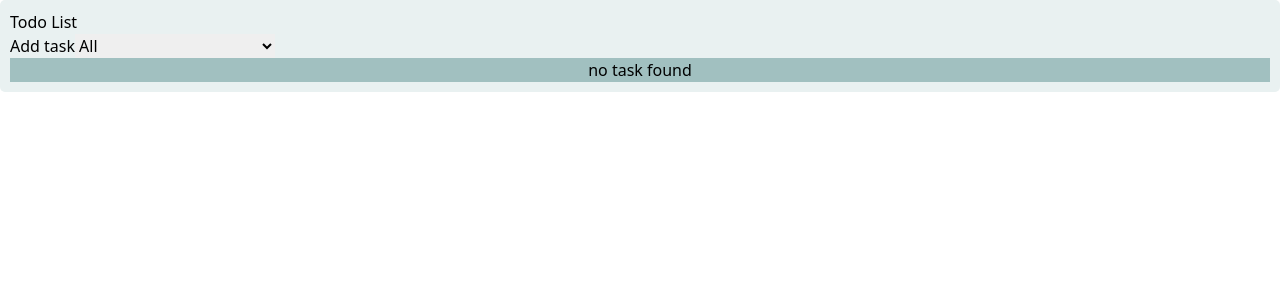
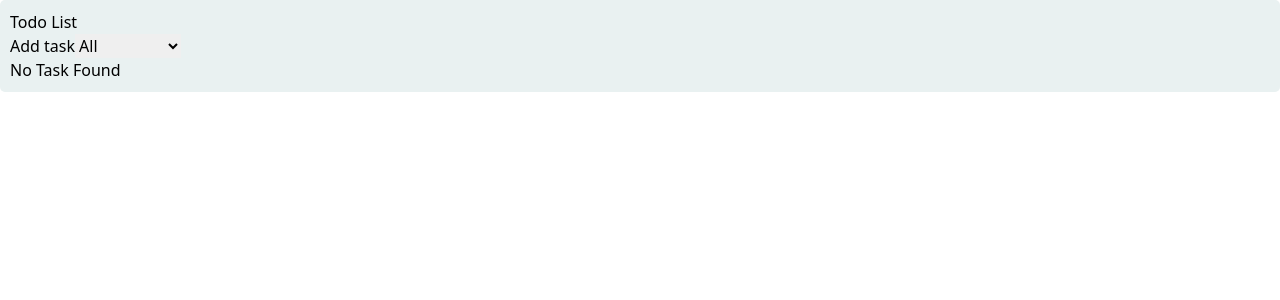
Before and after one commit to pitzee/Todo, a React (Vite) app in the folder TodoApp/: page / in a window 1280 px wide. Shown: the top 300 px of the page. Built offline with nearby package versions, Linux system fonts and the light colour scheme.

Commit message:
css updated

```diff
--- a/TodoApp/src/App.tsx
+++ b/TodoApp/src/App.tsx
@@ -42,13 +42,15 @@
 
   return (
     <>
+      {/* main div */}
       <div className="flex  items-center justify-center h-screen bg-slate-100 ">
+        {/* header div */}
         <div className="p-2 mx-6 rounded-2xl bg-blue-300">
           <div className="flex items-center justify-center font-extrabold mt-2 mb-2">
             <h1 className="text-font-bold text-black text-3xl ">Todo List</h1>
           </div>
 
-          <div className="flex flex-col ">
+          <div className="flex flex-col space-y-2  md:flex-row md:justify-between md:space-x-40">
             <AddTask addtask="Add task" onAdd={onAddTask} />
             <FilterTask
               onSelectCategory={(category) => {
--- a/TodoApp/src/components/FilterTask.tsx
+++ b/TodoApp/src/components/FilterTask.tsx
@@ -7,7 +7,7 @@
 const FilterTask = ({ onSelectCategory }: Props) => {
   return (
     <select
-      className="form-select"
+      className="rounded border-2 p-2 font-bold"
       onChange={(event) => onSelectCategory(event.target.value)}
       id="filtertask"
     >
--- a/TodoApp/src/components/Todos.tsx
+++ b/TodoApp/src/components/Todos.tsx
@@ -9,31 +9,36 @@
 
 const Todos = ({ todos, onDelte, onEditButton }: Props) => {
   return (
-    <div className="card ">
-      <div className="card-body ">
-        {todos.length === 0 && <p>no task found</p>}
+    <div className="span mt-2 mb-2 border-2 border-gray-300 rounded">
+      {todos.length === 0 && (
+        <p className="flex font-bold justify-center  bg-white h-10">
+          No Task Found
+        </p>
+      )}
 
       {todos.map((el) => (
         <div
           key={el.id}
-            className="d-flex justify-content-between align-items-center"
+          className="flex justify-between border-2 rounded p-1 bg-white"
         >
-            <p>{el.title}</p>
+          <p className="font-sans font-bold">{el.title}</p>
           <div className="ml-auto">
             <button
               onClick={() => onEditButton(el.id)}
-                className="btn btn-primary"
+              className="bg-blue-700 rounded-md p-1 hover:text-white border-2 font-bold"
             >
-                edit
+              Edit
             </button>
-              <button onClick={() => onDelte(el.id)} className="btn btn-danger">
-                del
+            <button
+              onClick={() => onDelte(el.id)}
+              className="bg-red-500 p-1 hover:text-white rounded-md border-2 font-bold"
+            >
+              Del
             </button>
           </div>
         </div>
       ))}
     </div>
-    </div>
   );
 };
 
```
Lines whose indentation alone changed are shown as unchanged.
